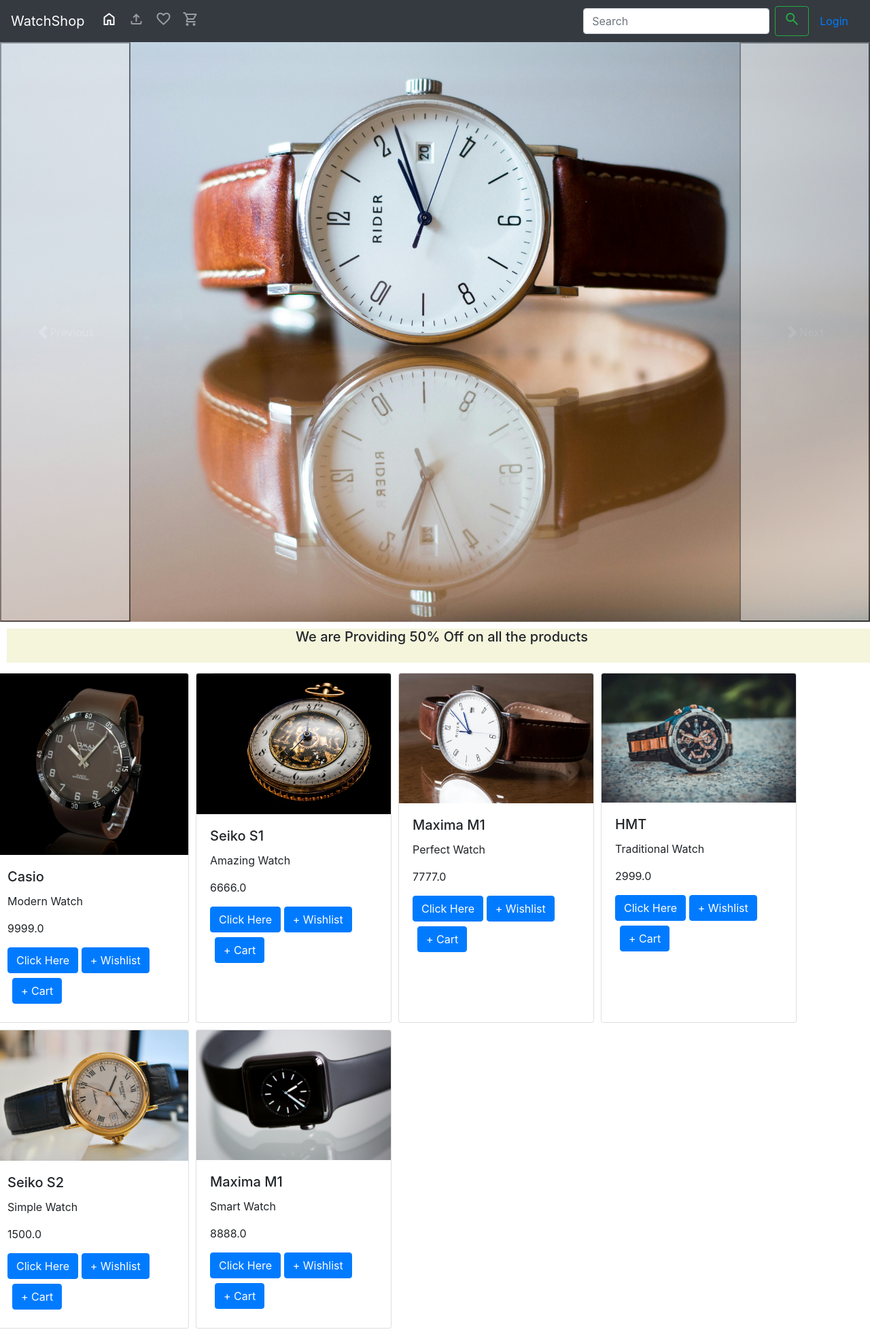
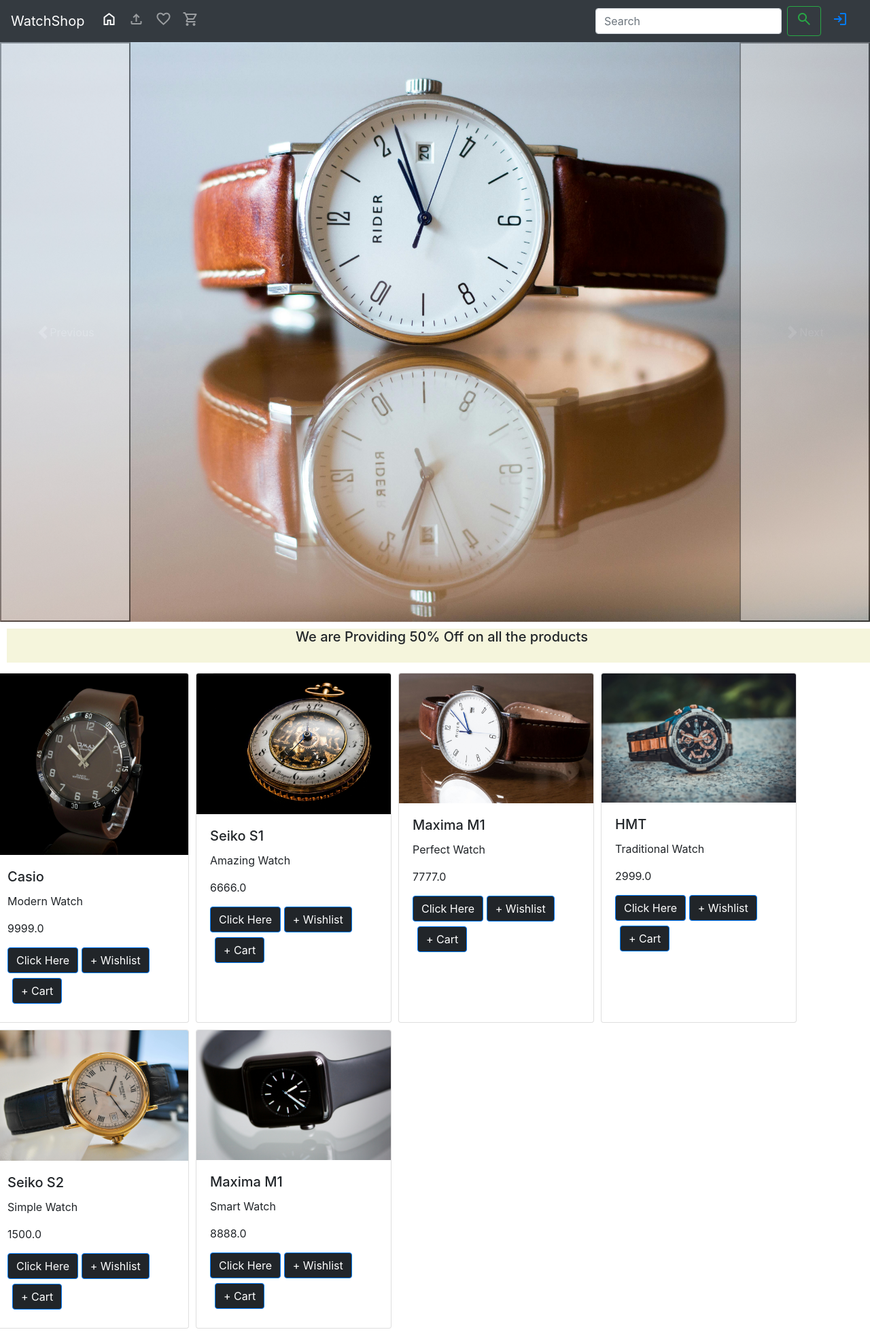
Before and after one commit to yakshitha-kulai/django-Watch-Shop, a Django app: page / in a window 1280 px wide. Shown: the whole page at 68% size. Run offline with Django 5.2, Linux system fonts and the light colour scheme; data comes from the database, SQL or seed files in the repository; both versions use the stored data as it was after the commit.

Commit message:
button colour changed

```diff
--- a/WatchShop/templates/home.html
+++ b/WatchShop/templates/home.html
@@ -62,8 +62,8 @@
       <h5 class="card-title">{{w_item.name}}</h5>
       <p class="card-text">{{w_item.description}}</p>
       <p class="card-text">{{w_item.price}}</p>
-      <a href="{% url 'product' id=w_item.id %}" class="btn btn-primary">Click Here</a>
-      <a href="{% url 'addtowish' id=w_item.id %}" class="btn btn-primary">+ Wishlist</a>
+      <a href="{% url 'product' id=w_item.id %}" class="btn btn-primary btnhome">Click Here</a>
+      <a href="{% url 'addtowish' id=w_item.id %}" class="btn btn-primary btnhome">+ Wishlist</a>
       <a href="{% url 'addtocart' id=w_item.id %}" class="btn btn-primary c-button">+ Cart</a>
 
     </div>
--- a/WatchShop/templates/main.html
+++ b/WatchShop/templates/main.html
@@ -35,12 +35,16 @@
         }
         .c-button{
           margin: 7px;
+          background-color: #212529;
+
         }
         .loginuser{
           color: white;
           font-size: 1.1rem;
         }
-
+        .btnhome{
+          background-color: #212529;
+        }
     </style>
   </head>
   <body>
@@ -124,9 +128,13 @@
 
           {% if user.is_authenticated %}
           <h4 class="loginuser"> {{user.username}}</h4>
-          <a class="nav-link" href="{% url 'logout' %}">Logout</a>
+          <a class="nav-link" href="{% url 'logout' %}"><span class="material-symbols-outlined">
+            logout
+            </span></a>
           {% else %}
-          <a class="nav-link" href="{% url 'login' %}">Login</a>
+          <a class="nav-link" href="{% url 'login' %}"><span class="material-symbols-outlined">
+            login
+            </span></a>
           {% endif %}
         </form>
       </div>
```
Also changed, not shown: WatchShop/db.sqlite3, WatchShop/media/watches_images/pexels-philip-lindvall-300724-1120275.jpg (added), WatchShop/media/watches_images/pexels-tdcat-437037.jpg (added).
